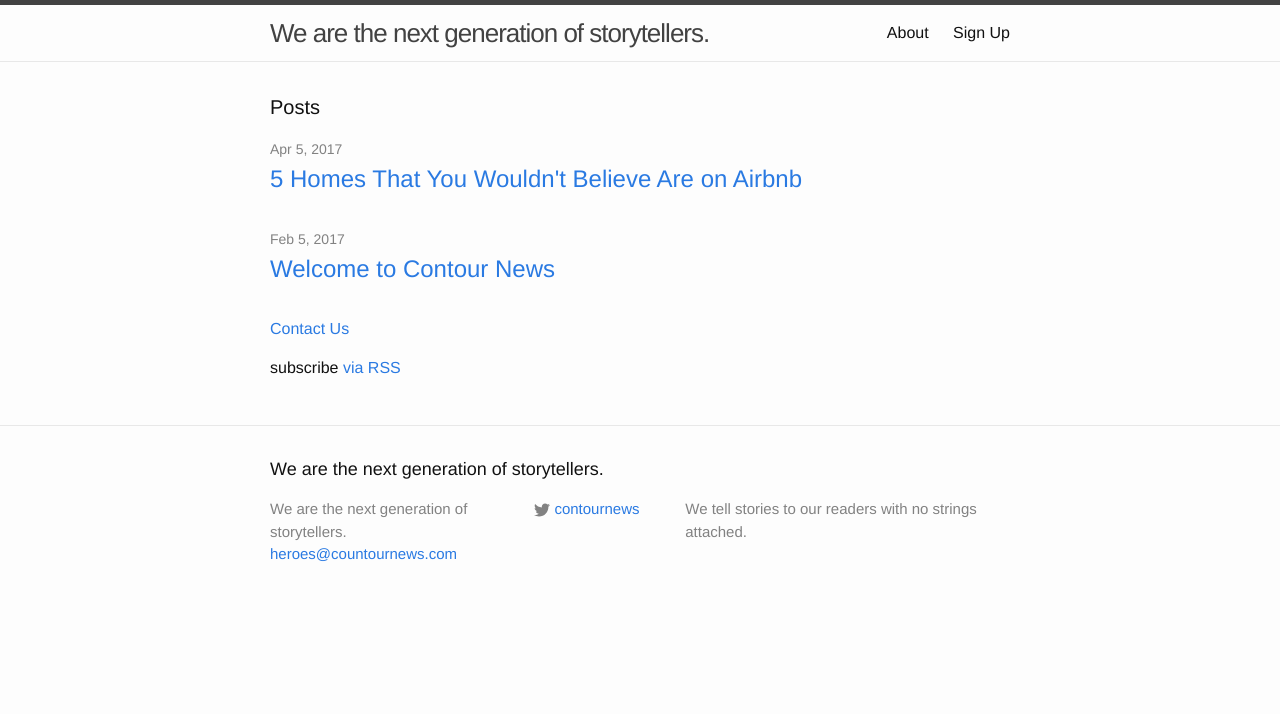
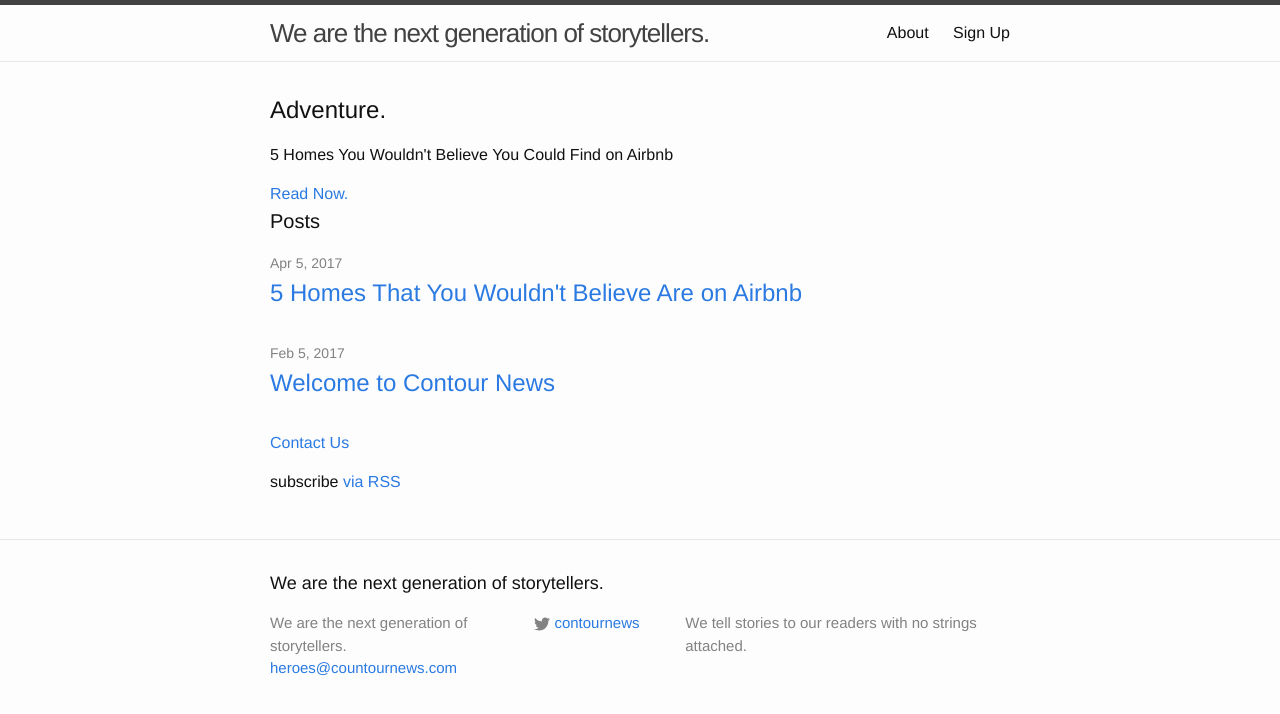
Before and after one commit to lawrencehan94/lawrencehan94.github.io, a Jekyll site: the page built from index.html, in a window 1280 px wide. Shown: the top 714 px of the page. Built offline with Jekyll 4.4.1, drawn with Linux system fonts in a browser that asks for light colours.

Commit message:
Update index.html

```diff
--- a/index.html
+++ b/index.html
@@ -2,7 +2,15 @@
 layout: default
 ---
 
-<div class="home">
+<div class="banner">
+  <h2>Adventure.</h2>
+    <p>5 Homes You Wouldn't Believe You Could Find on Airbnb</p>
+  <a href="#">Read Now.</a>
+
+  <br/>
+
+</div>
+  <div class="home">
 
   <h1 class="page-heading">Posts</h1>
 
```
